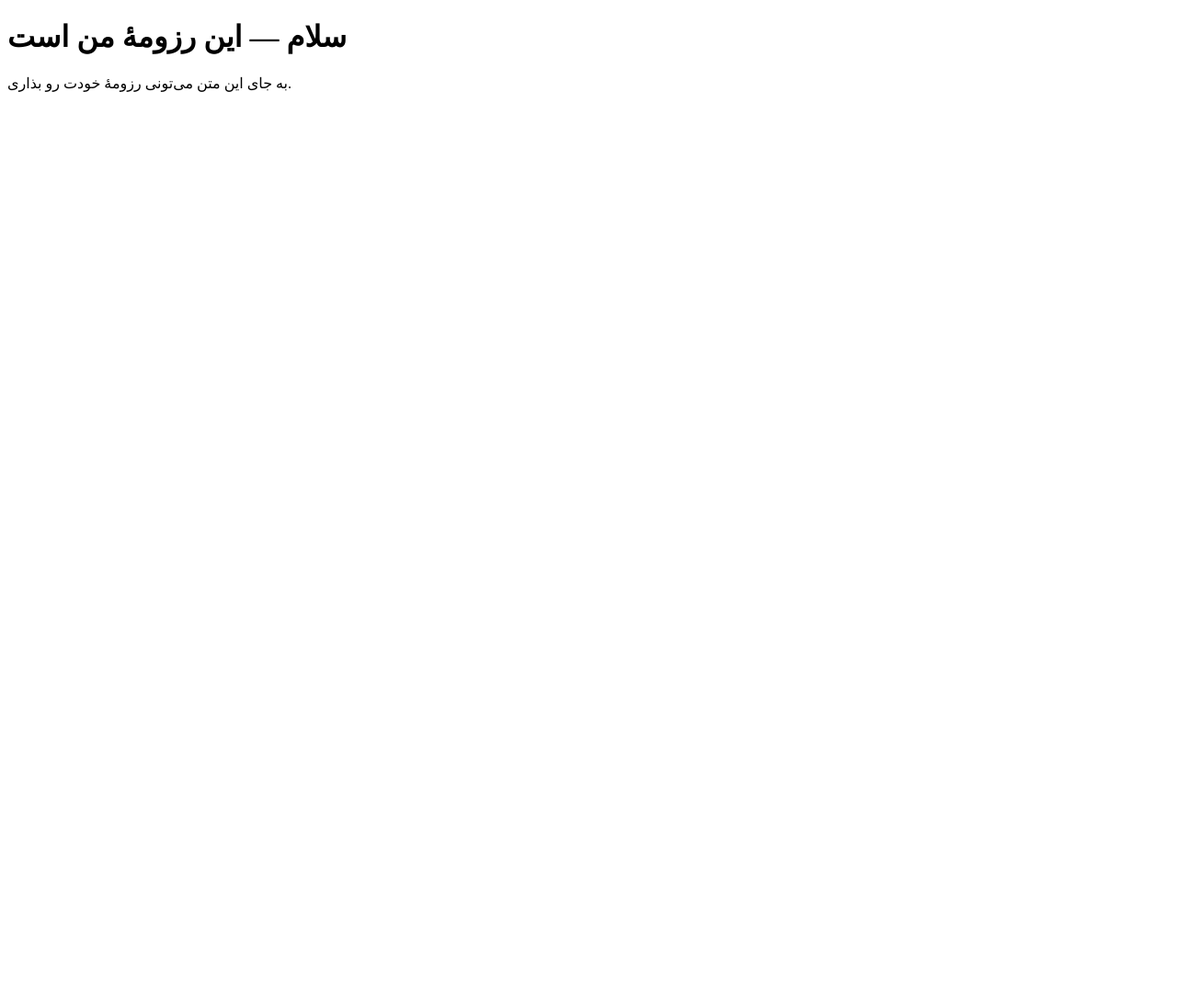
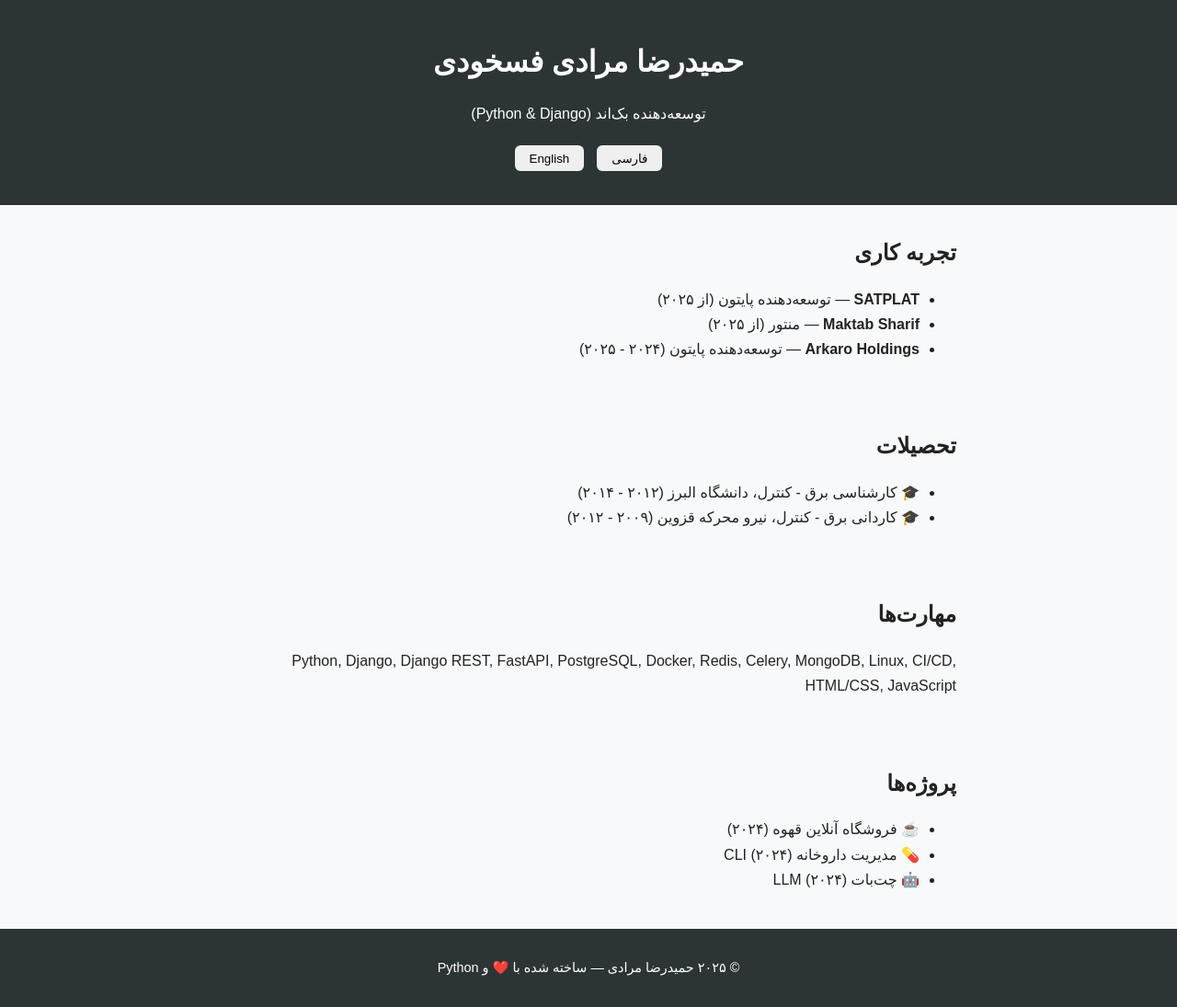
Before and after one commit to Hamidrezamoradi1992/HamidMoradi.github.io, a plain HTML site: page index.html in a window 1280 px wide. Shown: the whole page at 92% size. Before the commit the page ends 800 px from the top, so only its background shows below. Drawn offline with Linux system fonts and the light colour scheme.

Commit message:
cerate index html

```diff
--- a/index.html
+++ b/index.html
@@ -1,12 +1,77 @@
 <!doctype html>
-<html lang="fa">
+<html lang="fa" dir="rtl">
 <head>
   <meta charset="utf-8">
+  <title>رزومه حمیدرضا مرادی فسخودی | Hamidreza Moradi Faskhodi CV</title>
   <meta name="viewport" content="width=device-width,initial-scale=1">
-  <title>رزومه — نام شما</title>
+  <link rel="stylesheet" href="style.css">
+  <script>
+    function switchLang(lang) {
+      document.body.setAttribute("data-lang", lang);
+      document.documentElement.lang = lang === "fa" ? "fa" : "en";
+      document.documentElement.dir = lang === "fa" ? "rtl" : "ltr";
+    }
+  </script>
 </head>
-<body>
-  <h1>سلام — این رزومهٔ من است</h1>
-  <p>به جای این متن می‌تونی رزومهٔ خودت رو بذاری.</p>
+<body data-lang="fa">
+  <header>
+    <h1 class="fa">حمیدرضا مرادی فسخودی</h1>
+    <h1 class="en">Hamidreza Moradi Faskhodi</h1>
+    <p class="fa">توسعه‌دهنده بک‌اند (Python & Django)</p>
+    <p class="en">Backend Developer (Python & Django)</p>
+    <div class="lang-switch">
+      <button onclick="switchLang('fa')">فارسی</button>
+      <button onclick="switchLang('en')">English</button>
+    </div>
+  </header>
+
+  <section>
+    <h2 class="fa">تجربه کاری</h2>
+    <h2 class="en">Experience</h2>
+    <ul>
+      <li class="fa"><b>SATPLAT</b> — توسعه‌دهنده پایتون (از ۲۰۲۵)</li>
+      <li class="en"><b>SATPLAT</b> — Python Developer (2025 - Present)</li>
+      <li class="fa"><b>Maktab Sharif</b> — منتور (از ۲۰۲۵)</li>
+      <li class="en"><b>Maktab Sharif</b> — Mentor (2025 - Present)</li>
+      <li class="fa"><b>Arkaro Holdings</b> — توسعه‌دهنده پایتون (۲۰۲۴ - ۲۰۲۵)</li>
+      <li class="en"><b>Arkaro Holdings</b> — Python Developer (2024 - 2025)</li>
+    </ul>
+  </section>
+
+  <section>
+    <h2 class="fa">تحصیلات</h2>
+    <h2 class="en">Education</h2>
+    <ul>
+      <li class="fa">🎓 کارشناسی برق - کنترل، دانشگاه البرز (۲۰۱۲ - ۲۰۱۴)</li>
+      <li class="en">🎓 B.Sc. Electrical Engineering - Control, Alborz University (2012 - 2014)</li>
+      <li class="fa">🎓 کاردانی برق - کنترل، نیرو محرکه قزوین (۲۰۰۹ - ۲۰۱۲)</li>
+      <li class="en">🎓 Associate, Electrical Engineering - Control, Niro Mohareke Qazvin (2009 - 2012)</li>
+    </ul>
+  </section>
+
+  <section>
+    <h2 class="fa">مهارت‌ها</h2>
+    <h2 class="en">Skills</h2>
+    <p class="fa">Python, Django, Django REST, FastAPI, PostgreSQL, Docker, Redis, Celery, MongoDB, Linux, CI/CD, HTML/CSS, JavaScript</p>
+    <p class="en">Python, Django, Django REST, FastAPI, PostgreSQL, Docker, Redis, Celery, MongoDB, Linux, CI/CD, HTML/CSS, JavaScript</p>
+  </section>
+
+  <section>
+    <h2 class="fa">پروژه‌ها</h2>
+    <h2 class="en">Projects</h2>
+    <ul>
+      <li class="fa">☕ فروشگاه آنلاین قهوه (۲۰۲۴)</li>
+      <li class="en">☕ Online Coffee Shop (2024)</li>
+      <li class="fa">💊 مدیریت داروخانه CLI (۲۰۲۴)</li>
+      <li class="en">💊 Pharmacy Management CLI (2024)</li>
+      <li class="fa">🤖 چت‌بات LLM (۲۰۲۴)</li>
+      <li class="en">🤖 Chat Bot LLM (2024)</li>
+    </ul>
+  </section>
+
+  <footer>
+    <p class="fa">© ۲۰۲۵ حمیدرضا مرادی — ساخته شده با ❤️ و Python</p>
+    <p class="en">© 2025 Hamidreza Moradi — Built with ❤️ and Python</p>
+  </footer>
 </body>
 </html>
--- /dev/null
+++ b/style.css
@@ -0,0 +1,37 @@
+body {
+  font-family: sans-serif;
+  margin: 0;
+  background: #f8f9fa;
+  color: #222;
+  line-height: 1.7;
+}
+header {
+  text-align: center;
+  padding: 2rem;
+  background: #2d3436;
+  color: #fff;
+}
+.lang-switch button {
+  margin: 0.3rem;
+  padding: 0.4rem 1rem;
+  border: none;
+  border-radius: 6px;
+  cursor: pointer;
+}
+section {
+  padding: 1.5rem 2rem;
+  max-width: 800px;
+  margin: auto;
+}
+h1, h2 { margin: 0.5rem 0; }
+ul { padding-left: 1.2rem; }
+footer {
+  text-align: center;
+  padding: 1rem;
+  background: #2d3436;
+  color: #fff;
+  font-size: 0.9rem;
+}
+/* حالت دو زبانه */
+body[data-lang="fa"] .en { display: none; }
+body[data-lang="en"] .fa { display: none; }
```
